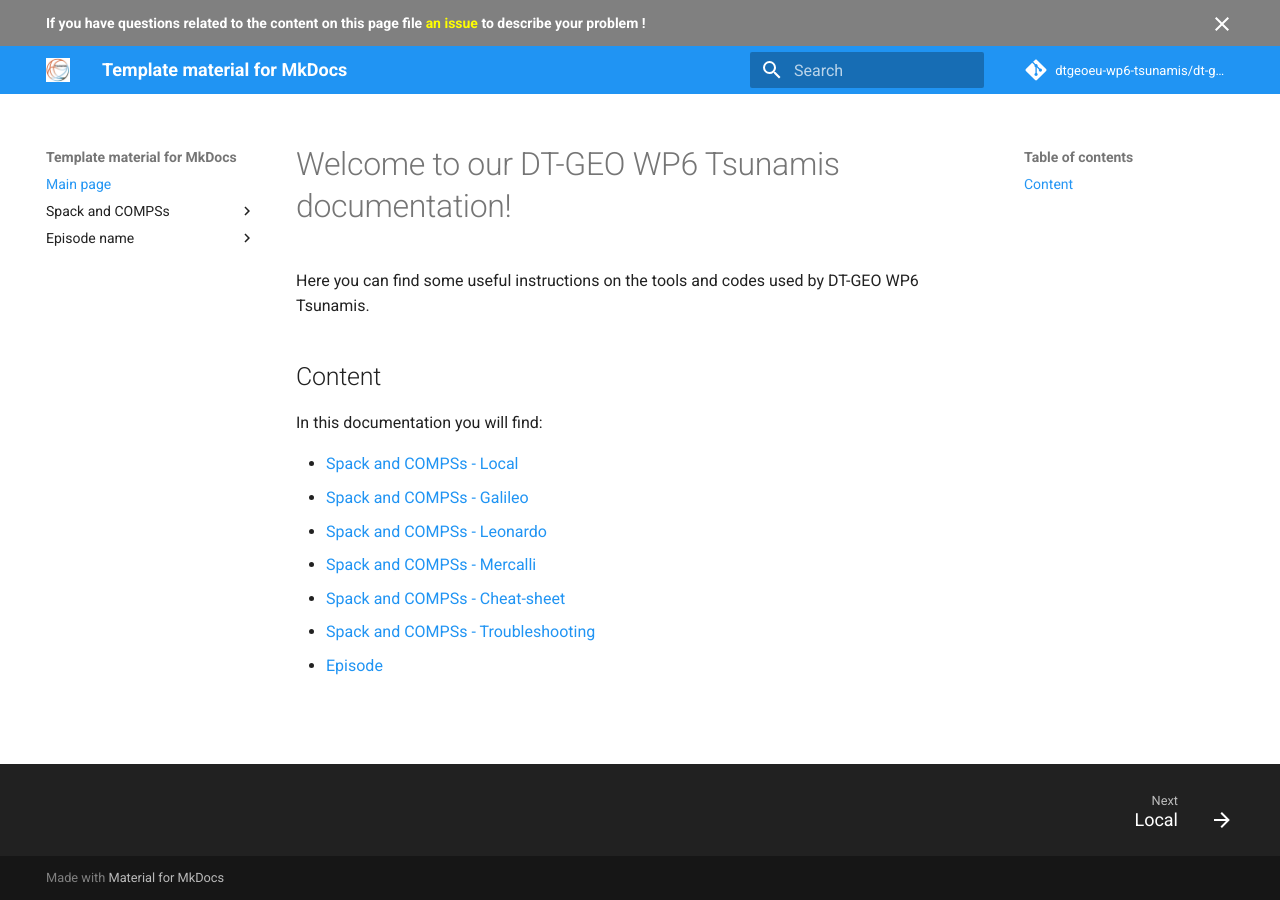
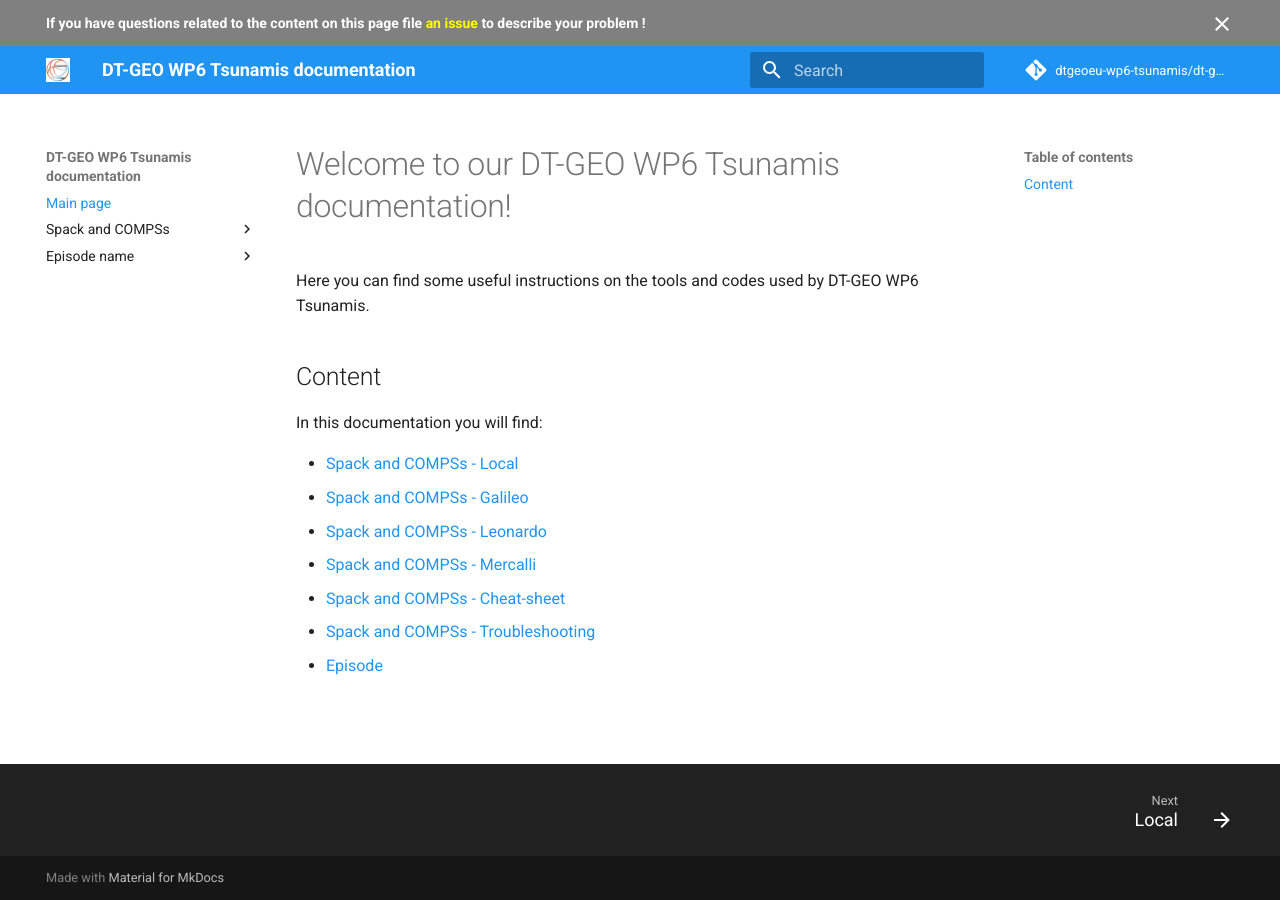
Before and after one commit to dtgeoeu-wp6-tsunamis/dt-geo-wp6-docs, an MkDocs documentation site: the page built from docs/index.md, in a window 1280 px wide. Built offline with MkDocs 1.6.1 and Material for MkDocs 9.7.7, drawn with Linux system fonts in a browser that asks for light colours; comment, search, counter and statistics services are not loaded.

Commit message:
Edited: site name and description in mkdocs file

```diff
--- a/mkdocs.yml
+++ b/mkdocs.yml
@@ -1,10 +1,9 @@
 # Project information
-site_name: Template material for MkDocs
+site_name: DT-GEO WP6 Tsunamis documentation
 site_url: https://dtgeoeu-wp6-tsunamis.github.io/dt-geo-wp6-docs/
 site_author: Sunniva Indrehus
 site_description: >-
-  Example of how to create a professional static site in
-  minutes – searchable, customizable, in 60+ languages, for all devices
+  Instructions for the tools and codes used by DT-GEO WP6 Tsunamis
 
 
 # Repository
```
